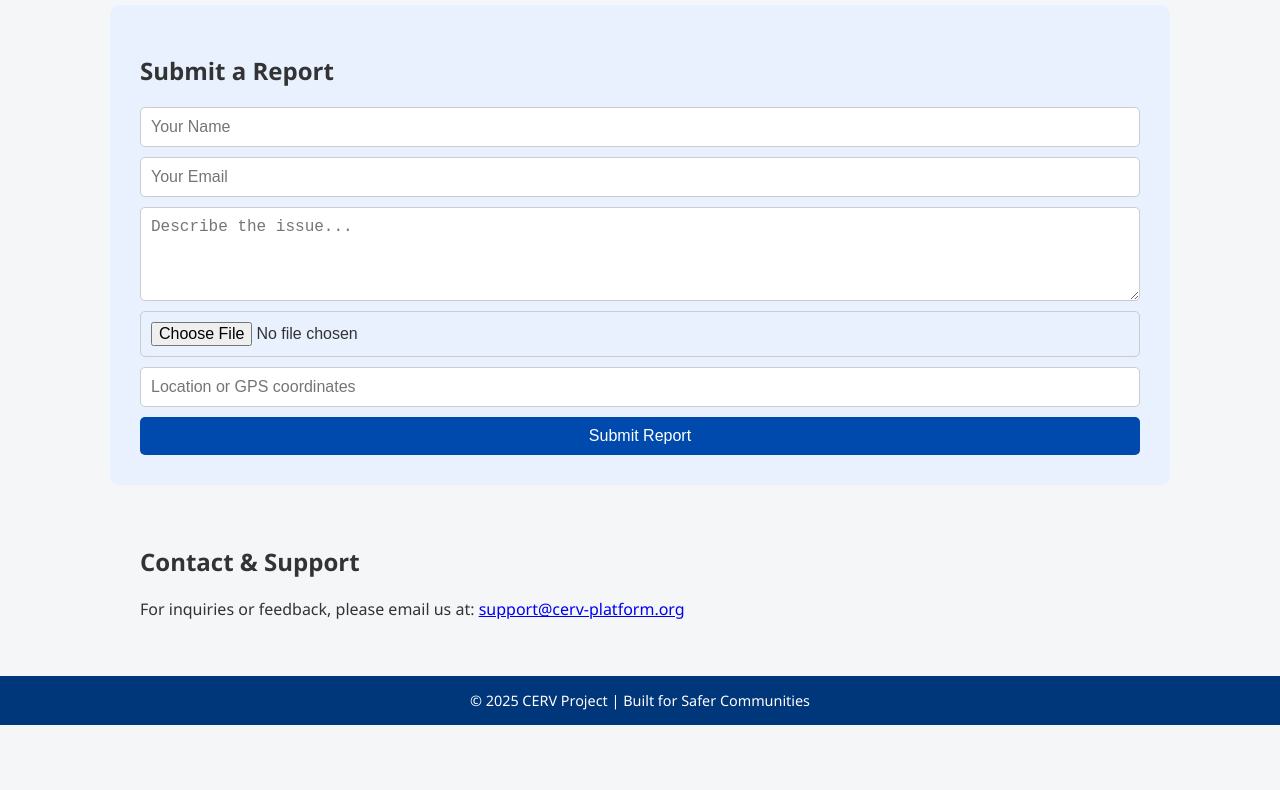
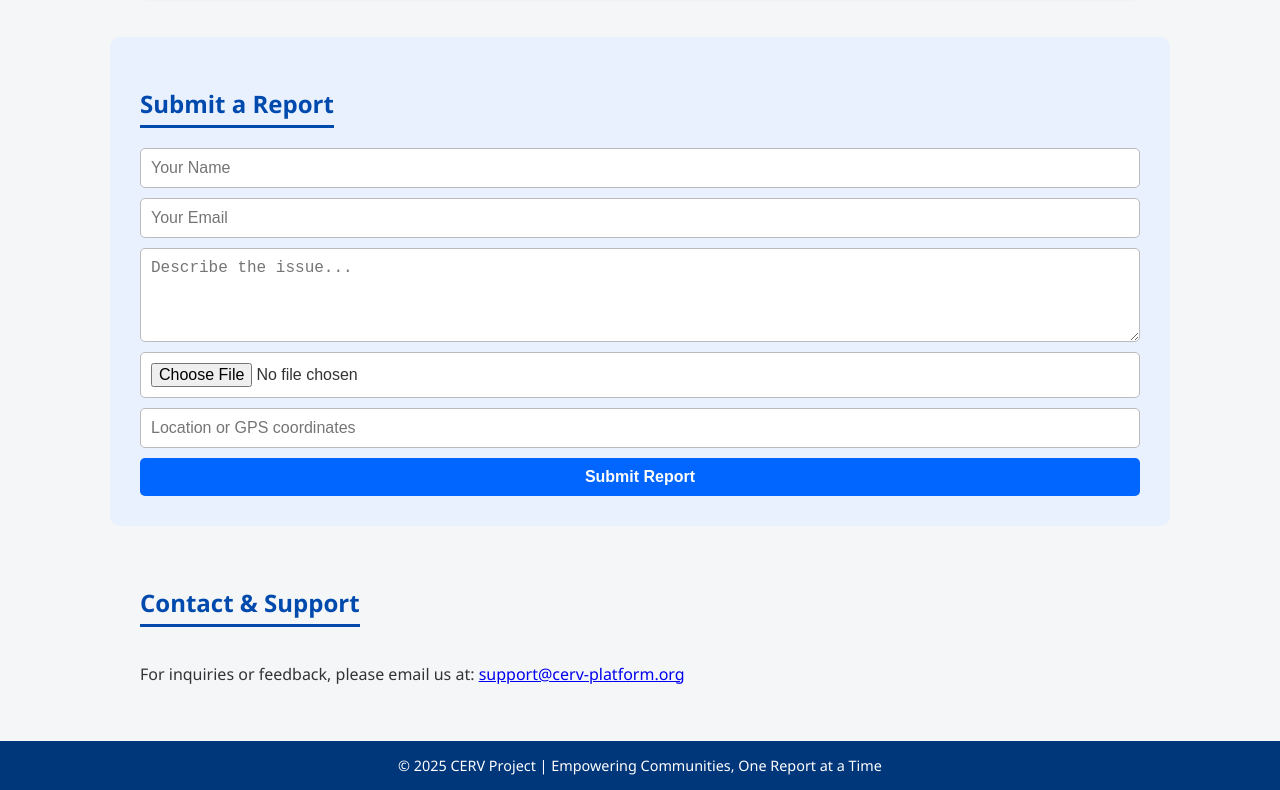
Before and after one commit to aicaeli/SE-CERV, a plain HTML site: page index.html in a window 1280 px wide. Shown: the part 969-1759 px from the top of the page. Before the commit the page ends 1694 px from the top, so only its background shows below. Drawn offline with Linux system fonts and the light colour scheme.

Commit message:
improving code structure

```diff
--- a/index.html
+++ b/index.html
@@ -21,7 +21,13 @@
             margin: 0;
             font-size: 2rem;
         }
-        nav {
+        h2 {
+            color: #004aad;
+             border-bottom: 3px solid #004aad;
+             display: inline-block;
+            padding-bottom: 5px;
+            margin-bottom: 20px;
+            }nav {
             background-color: #00367a;
             text-align: center;
             padding: 10px 0;
@@ -60,6 +66,13 @@
             box-shadow: 0 1px 5px rgba(0, 0, 0, 0.1);
             text-align: center;
         }
+        .feature {
+            transition: transform 0.2s ease, box-shadow 0.2s ease;
+        }
+        .feature:hover {
+            transform: translateY(-5px);
+            box-shadow: 0 4px 12px rgba(0, 0, 0, 0.15);
+        }
         .report-section {
             background-color: #e9f1ff;
             padding: 30px;
@@ -91,7 +104,25 @@
             text-align: center;
             padding: 15px 0;
             font-size: 0.9rem;
+        }.report-form input, .report-form textarea {
+             background-color: #fff;
+            border: 1px solid #bbb;
+            transition: border-color 0.3s ease;
         }
+        .report-form input:focus, .report-form textarea:focus {
+            border-color: #004aad;
+             outline: none;
+        }
+        .report-form button {
+            background-color: #0066ff;
+            font-weight: bold;
+            transition: background-color 0.3s ease, transform 0.1s ease;
+        }
+        .report-form button:hover {
+            background-color: #004aad;
+            transform: scale(1.03);
+        }
+
     </style>
 </head>
 <body>
@@ -166,8 +197,17 @@
     </section>
 
     <footer>
-        &copy; 2025 CERV Project | Built for Safer Communities
+        &copy; 2025 CERV Project | Empowering Communities, One Report at a Time
     </footer>
+
+    <script>
+document.querySelector(".report-form").addEventListener("submit", function(e) {
+    e.preventDefault();
+    alert("✅ Thank you for submitting your report! Our team will review it soon.");
+    this.reset();
+});
+</script>
+
 
 </body>
 </html>
```
